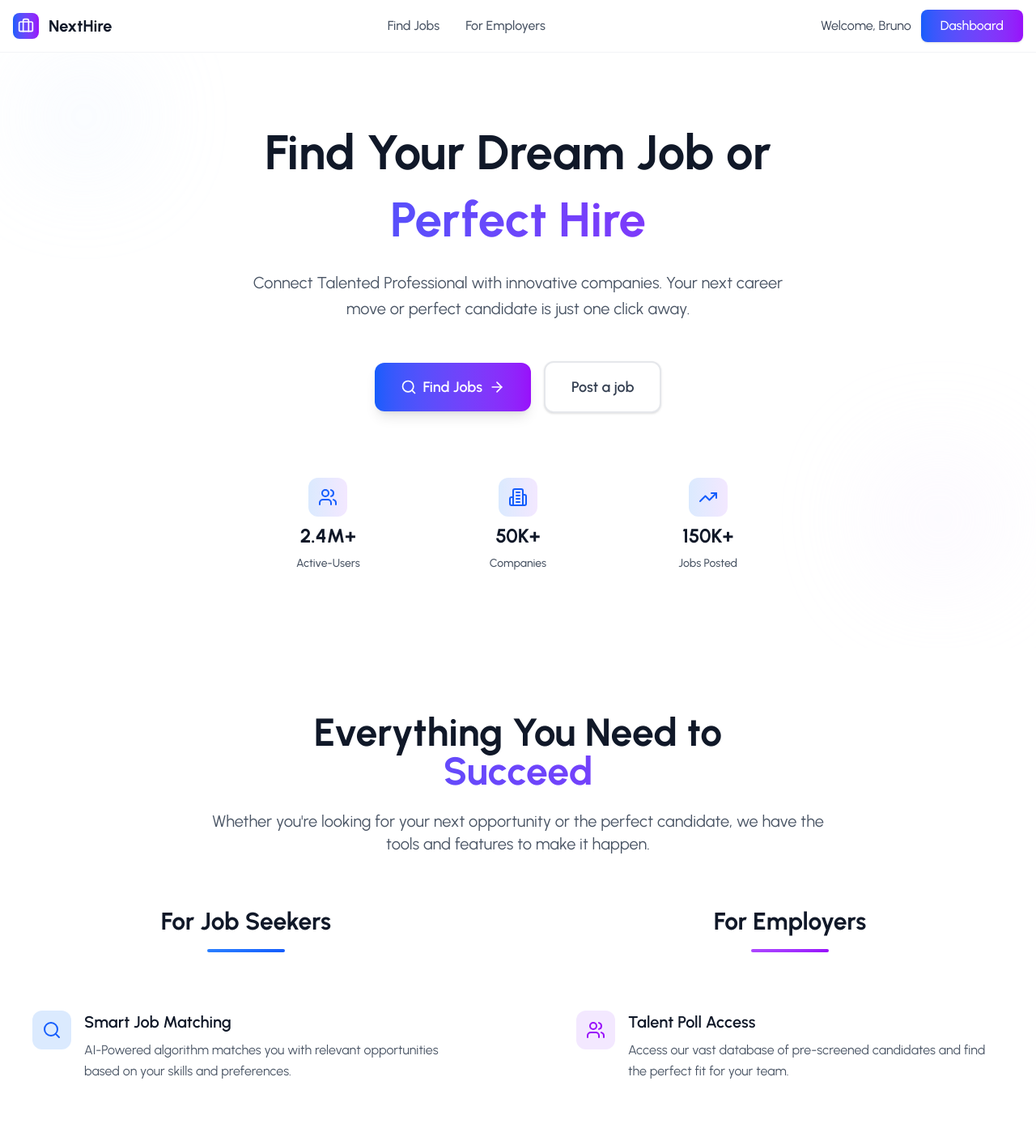
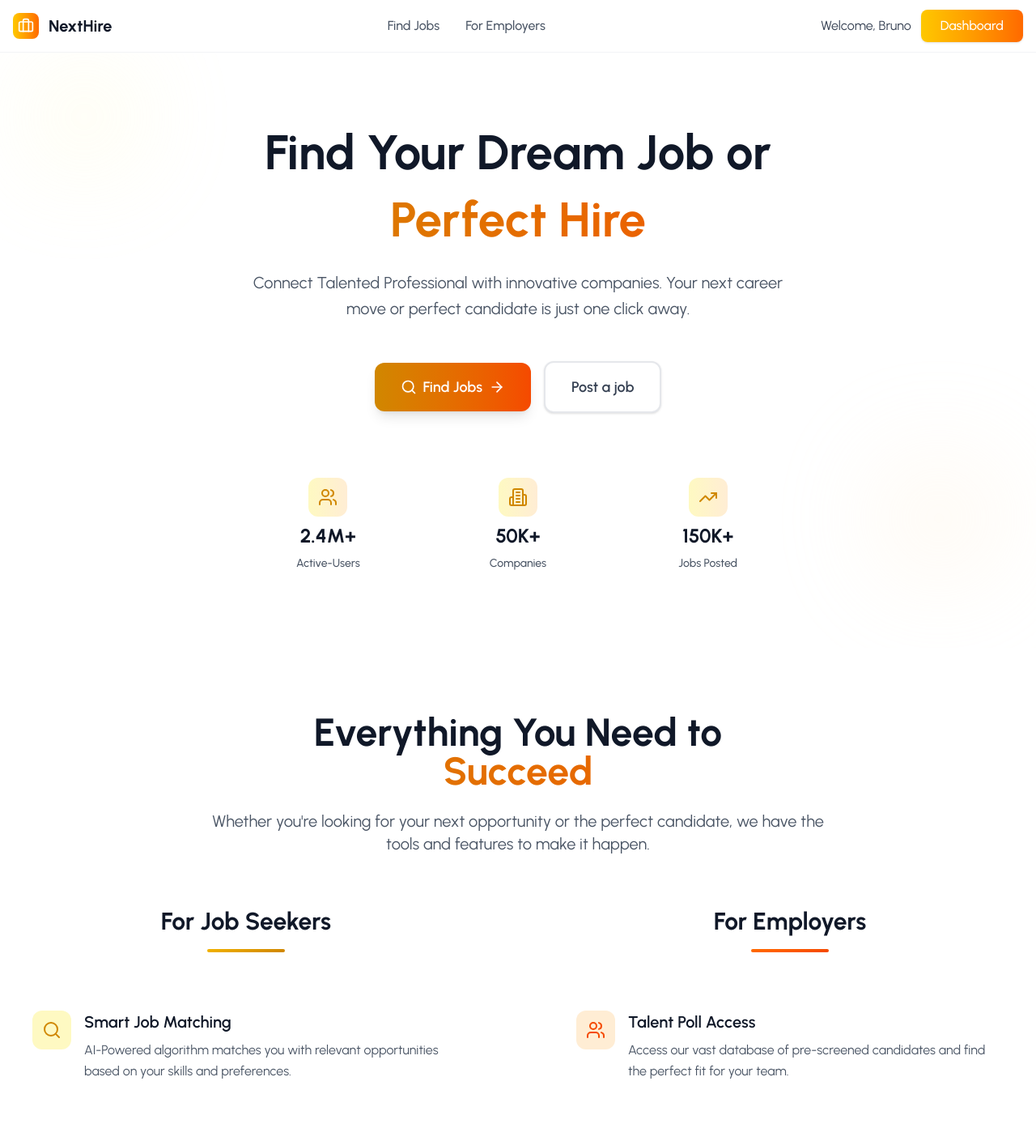
Before and after one commit to brunolopes9/NextHire, a React (Vite) app in the folder frontend/NextHire/: page / in a window 1280 px wide. Shown: the top 1414 px of the page at 81% size. Built offline with nearby package versions, Linux system fonts and the light colour scheme.

Commit message:
Changed main colors to yellow and orange

```diff
--- a/frontend/NextHire/src/pages/LandingPage/components/Analytics.jsx
+++ b/frontend/NextHire/src/pages/LandingPage/components/Analytics.jsx
@@ -8,28 +8,28 @@ export const Analytics = () => {
       title: "Active Users",
       value: "2.4M+",
       growth: "+15%",
-      color: "blue",
+      color: "yellow",
     },
     {
       icon: Briefcase,
       title: "Jobs Posted",
       value: "150K+",
       growth: "+22%",
-      color: "purple",
+      color: "orange",
     },
     {
       icon: Target,
       title: "Successful Hires",
       value: "89K+",
       growth: "+18%",
-      color: "green",
+      color: "brown",
     },
     {
       icon: TrendingUp,
       title: "Match Rate",
       value: "94%",
       growth: "+8%",
-      color: "orange",
+      color: "blue",
     },
   ]
 
@@ -45,7 +45,7 @@ export const Analytics = () => {
         >
           <h2 className="text-4xl md:text-5xl font-bold text-gray-900 mb-6">
             Platform{" "}
-            <span className="bg-gradient-to-r from-blue-600 to-purple-600 bg-clip-text text-transparent">
+            <span className="bg-gradient-to-r from-yellow-600 to-orange-600 bg-clip-text text-transparent">
               Analytics
             </span>
           </h2>
--- a/frontend/NextHire/src/pages/LandingPage/components/Features.jsx
+++ b/frontend/NextHire/src/pages/LandingPage/components/Features.jsx
@@ -8,7 +8,7 @@ const Features = () => {
         <div className="text-center mb-16">
           <h2 className="text-4xl md:text-5xl font-bold text-gray-900 mb-6">
             Everything You Need to
-            <span className="block bg-gradient-to-r from-blue-600 to-purple-600 bg-clip-text text-transparent">
+            <span className="block bg-gradient-to-r from-yellow-600 to-orange-600 bg-clip-text text-transparent">
               Succeed
             </span>
           </h2>
@@ -25,17 +25,17 @@ const Features = () => {
               <h3 className="text-3xl font-bold text-gray-900 mb-4">
                 For Job Seekers
               </h3>
-              <div className="w-24 h-1 bg-gradient-to-r from-blue-500 to-blue-600 mx-auto rounded-full" />
+              <div className="w-24 h-1 bg-gradient-to-r from-yellow-500 to-yellow-600 mx-auto rounded-full" />
             </div>
 
             <div className="space-y-8">
               {jobSeekerFeatures.map((feature, index) => (
                 <div
                   key={index}
-                  className="group flex items-start space-x-4 p-6 rounded-2xl hover:bg-blue-50 transition-all duration-300 cursor-pointer"
+                  className="group flex items-start space-x-4 p-6 rounded-2xl hover:bg-yellow-50 transition-all duration-300 cursor-pointer"
                 >
-                  <div className="flex-shrink-0 w-12 h-12 bg-blue-100 rounded-xl flex items-center justify-center group-hover:bg-blue-200 transition-colors">
-                    <feature.icon className="w-6 h-6 text-blue-600" />
+                  <div className="flex-shrink-0 w-12 h-12 bg-yellow-100 rounded-xl flex items-center justify-center group-hover:bg-yellow-200 transition-colors">
+                    <feature.icon className="w-6 h-6 text-yellow-600" />
                   </div>
                   <div>
                     <h4 className="text-xl font-semibold text-gray-900 mb-2">
@@ -56,17 +56,17 @@ const Features = () => {
               <h3 className="text-3xl font-bold text-gray-900 mb-4">
                 For Employers
               </h3>
-              <div className="w-24 h-1 bg-gradient-to-r from-purple-500 to-purple-600 mx-auto rounded-full" />
+              <div className="w-24 h-1 bg-gradient-to-r from-orange-500 to-orange-600 mx-auto rounded-full" />
             </div>
 
             <div className="space-y-8">
               {employerFeatures.map((feature, index) => (
                 <div
                   key={index}
-                  className="group flex items-start space-x-4 p-6 rounded-2xl hover:bg-purple-50 transition-all duration-300 cursor-pointer"
+                  className="group flex items-start space-x-4 p-6 rounded-2xl hover:bg-orange-50 transition-all duration-300 cursor-pointer"
                 >
-                  <div className="flex-shrink-0 w-12 h-12 bg-purple-100 rounded-xl flex items-center justify-center group-hover:bg-purple-200 transition-colors">
-                    <feature.icon className="w-6 h-6 text-purple-600" />
+                  <div className="flex-shrink-0 w-12 h-12 bg-orange-100 rounded-xl flex items-center justify-center group-hover:bg-orange-200 transition-colors">
+                    <feature.icon className="w-6 h-6 text-orange-600" />
                   </div>
                   <div>
                     <h4 className="text-xl font-semibold text-gray-900 mb-2">
--- a/frontend/NextHire/src/pages/LandingPage/components/Footer.jsx
+++ b/frontend/NextHire/src/pages/LandingPage/components/Footer.jsx
@@ -10,7 +10,7 @@ const Footer = () => {
             {/*Logo brand*/}
             <div className="space-y-4">
               <div className="flex items-center justify-center space-x-2 mb-6">
-                <div className="w-10 h-10 bg-gradient-to-r from-blue-500 to-purple-500 rounded-lg flex items-center justify-center">
+                <div className="w-10 h-10 bg-gradient-to-r from-yellow-500 to-orange-500 rounded-lg flex items-center justify-center">
                   <Briefcase className="26 h-6 text-white" />
                 </div>
                 <h3 className="text-2xl font-bold text-gray-800">NextHire</h3>
--- a/frontend/NextHire/src/pages/LandingPage/components/Header.jsx
+++ b/frontend/NextHire/src/pages/LandingPage/components/Header.jsx
@@ -18,7 +18,13 @@ const Header = () => {
         <div className="flex items-center justify-between h-16">
           {/* Logo */}
           <div className="flex items-center space-x-3">
-            <div className="w-8 h-8 bg-gradient-to-r from-blue-600 to-purple-600 rounded-lg flex items-center justify-center">
+            <div
+              className="w-8 h-8 bg-gradient-to-r from-yellow-400 to-orange-500
+
+
+
+ rounded-lg flex items-center justify-center"
+            >
               <Briefcase className="w-5 h-5 text-white" />
             </div>
             <span className="text-xl font-bold text-gray-900"> NextHire </span>
@@ -60,7 +66,8 @@ const Header = () => {
                       ? "/employer-dashboard"
                       : "/find-jobs"
                   }
-                  className="bg-gradient-to-r from-blue-600 to-purple-600 text-white px-6 py-2 rounded-lg font-medium hover:from-blue-700 hover:to-purple-700 transition-all duration-300 shadow-sm hover:shadow-md"
+                  className="bg-gradient-to-r from-yellow-400 to-orange-500
+ text-white px-6 py-2 rounded-lg font-medium hover:from-yellow-700 hover:to-orange-700 transition-all duration-300 shadow-sm hover:shadow-md"
                 >
                   Dashboard
                 </a>
@@ -75,7 +82,7 @@ const Header = () => {
                 </a>
                 <a
                   href="/signup"
-                  className="bg-gradient-to-r from-blue-600 to-purple-600 text-white px-6 py-2 rounded-lg font-medium hover:from-blue-700 hover:to-purple-700 transition-all duration-300 shadow-sm hover:shadow-md"
+                  className="bg-gradient-to-r from-yellow-600 to-orange-600 text-white px-6 py-2 rounded-lg font-medium hover:from-yellow-700 hover:to-orange-700 transition-all duration-300 shadow-sm hover:shadow-md"
                 >
                   Sign Up
                 </a>
--- a/frontend/NextHire/src/pages/LandingPage/components/Hero.jsx
+++ b/frontend/NextHire/src/pages/LandingPage/components/Hero.jsx
@@ -26,7 +26,7 @@ const Hero = () => {
             className="text-4xl md:text-5xl lg:text-6xl font-bold text-gray-900 mb-6 leading-tight pt-10"
           >
             Find Your Dream Job or
-            <span className="block bg-gradient-to-r from-blue-600 to-purple-600 bg-clip-text text-transparent mt-2 ">
+            <span className="block bg-gradient-to-r from-yellow-600 to-orange-600 bg-clip-text text-transparent mt-2 ">
               Perfect Hire
             </span>
           </motion.h1>
@@ -52,7 +52,7 @@ const Hero = () => {
             <motion.button
               whileHover={{ scale: 1.02 }}
               whileTap={{ scale: 0.98 }}
-              className="group bg-gradient-to-r from-blue-600 to-purple-600 text-white px-8 py-4 rounded-xl font-semibold text-lg hover:from-blue-700 hover:to-purple-700 transition-all duration-300 shadow-lg hover:shadow-xl flex items-center space-x-2"
+              className="group bg-gradient-to-r from-yellow-600 to-orange-600 text-white px-8 py-4 rounded-xl font-semibold text-lg hover:from-yellow-700 hover:to-orange-700 transition-all duration-300 shadow-lg hover:shadow-xl flex items-center space-x-2"
               onClick={() => navigate("/find-jobs")}
             >
               <Search className="w-5 h-5" />
@@ -91,8 +91,8 @@ const Hero = () => {
                 transition={{ delay: 0.8 + index * 0.1, duration: 0.6 }}
                 className="flex flex-col items-center space-y-2 p-4 rounded-xl hover:gb-gray-50 transition-colors"
               >
-                <div className="w-12 h-12 bg-gradient-to-r from-blue-100 to-purple-100 rounded-xl flex items-center justify-center mb-2">
-                  <stat.icon className="2-6 h-6 text-blue-600" />
+                <div className="w-12 h-12 bg-gradient-to-r from-yellow-100 to-orange-100 rounded-xl flex items-center justify-center mb-2">
+                  <stat.icon className="2-6 h-6 text-yellow-600" />
                 </div>
                 <div className="text-2xl font-bold text-gray-900">
                   {stat.value}{" "}
@@ -109,9 +109,9 @@ const Hero = () => {
       {/*subtle background elements*/}
 
       <div className="absolute inset-0 overflow-hidden pointer-events-none">
-        <div className="absolute top-20 left-10 w-32 h-32 bg-blue-100 rounded-full blur-3xl opacity-30" />
-        <div className="absolute bottom-20 right-10 w-40 h-40 bg-purple-100 rounded-full blur-3xl opacity-30" />
-        <div className="absolute top-1/2 left-1/2 transform -translate-x-1/2 -translate-y-1/2 2-96 h-96 bg-gradient-to-r from-blue-50 to-purple-50 rounded-full blur-3xl opacity-20" />
+        <div className="absolute top-20 left-10 w-32 h-32 bg-yellow-100 rounded-full blur-3xl opacity-30" />
+        <div className="absolute bottom-20 right-10 w-40 h-40 bg-orange-100 rounded-full blur-3xl opacity-30" />
+        <div className="absolute top-1/2 left-1/2 transform -translate-x-1/2 -translate-y-1/2 2-96 h-96 bg-gradient-to-r from-yellow-50 to-orange-50 rounded-full blur-3xl opacity-20" />
       </div>
     </section>
   )
```
